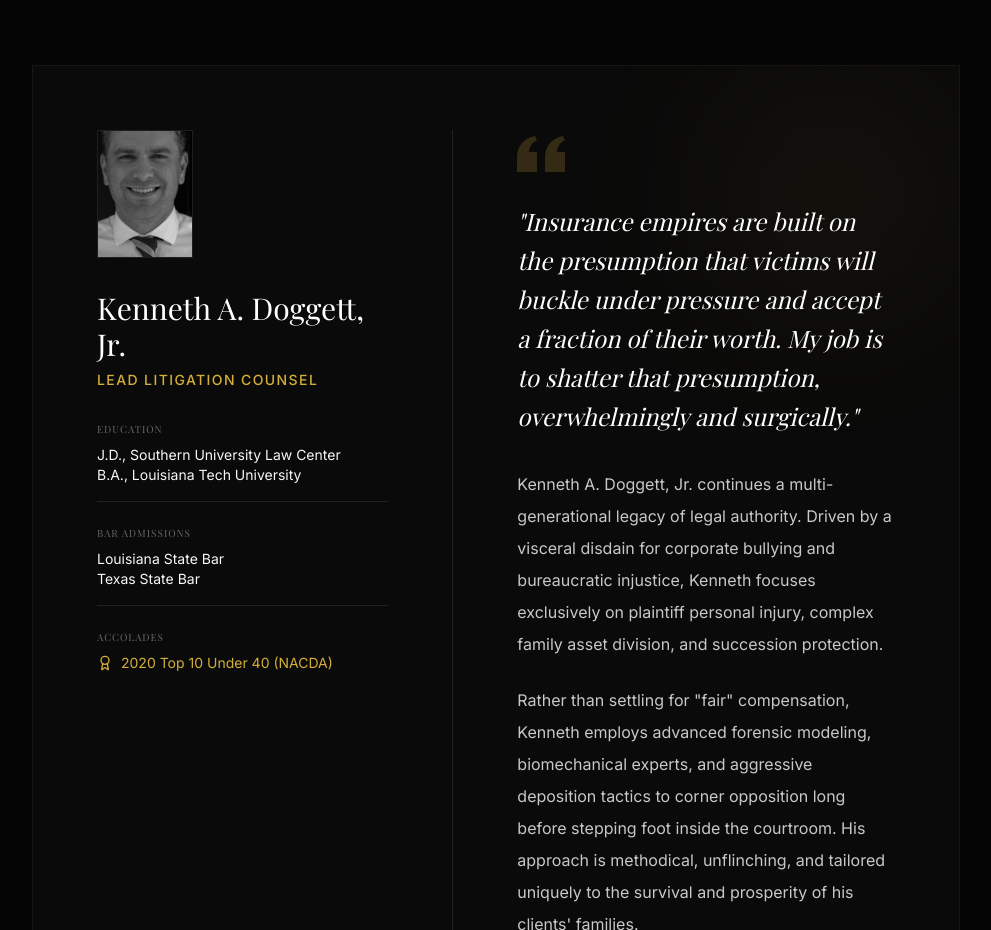
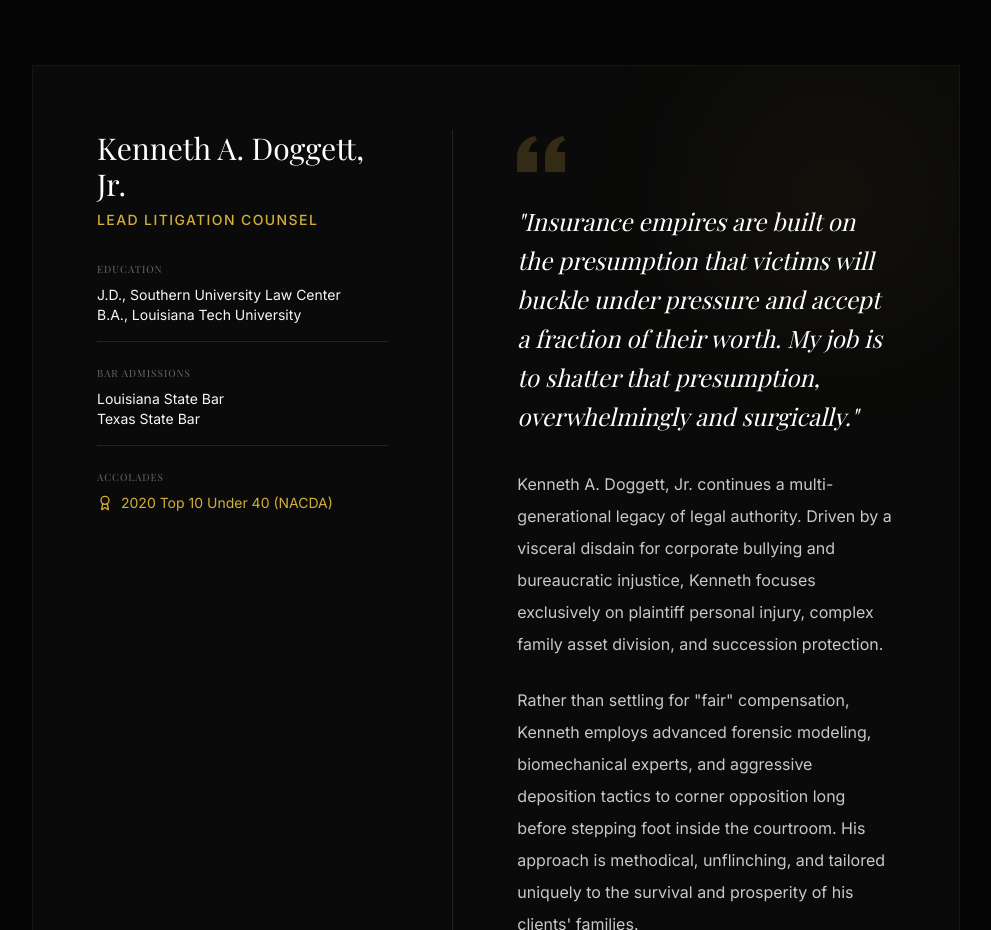
Before and after one commit to Founditmarketing/doggett, a React (Vite) app: page /about in a window 1280 px wide. Shown: the part 1820-2750 px from the top of the page, without its empty margins (144-1135 px from the left). Built offline with nearby package versions, Linux system fonts and the light colour scheme; a web font is replaced by a local one.

Commit message:
Remove profile picture of Kenneth on The Firm page

```diff
--- a/src/pages/About.tsx
+++ b/src/pages/About.tsx
@@ -66,9 +66,7 @@ export default function About() {
 
             <div className="relative z-10 flex flex-col lg:flex-row gap-16">
               <div className="lg:w-2/5 flex flex-col items-start">
-                <div className="w-24 h-32 bg-obsidian border border-white/10 mb-8 p-1 overflow-hidden relative">
-                  <img src="/assets/HEADSHOT.jpg" alt="Kenneth" className="absolute top-0 left-0 w-full h-full object-cover grayscale mix-blend-luminosity brightness-75 -rotate-90 scale-[1.5] contrast-125"/>
-                </div>
+
                 <h3 className="text-3xl font-serif text-white mb-2">Kenneth A. Doggett, Jr.</h3>
                 <p className="text-sm uppercase tracking-widest text-champagne font-medium mb-8">Lead Litigation Counsel</p>
 
```
